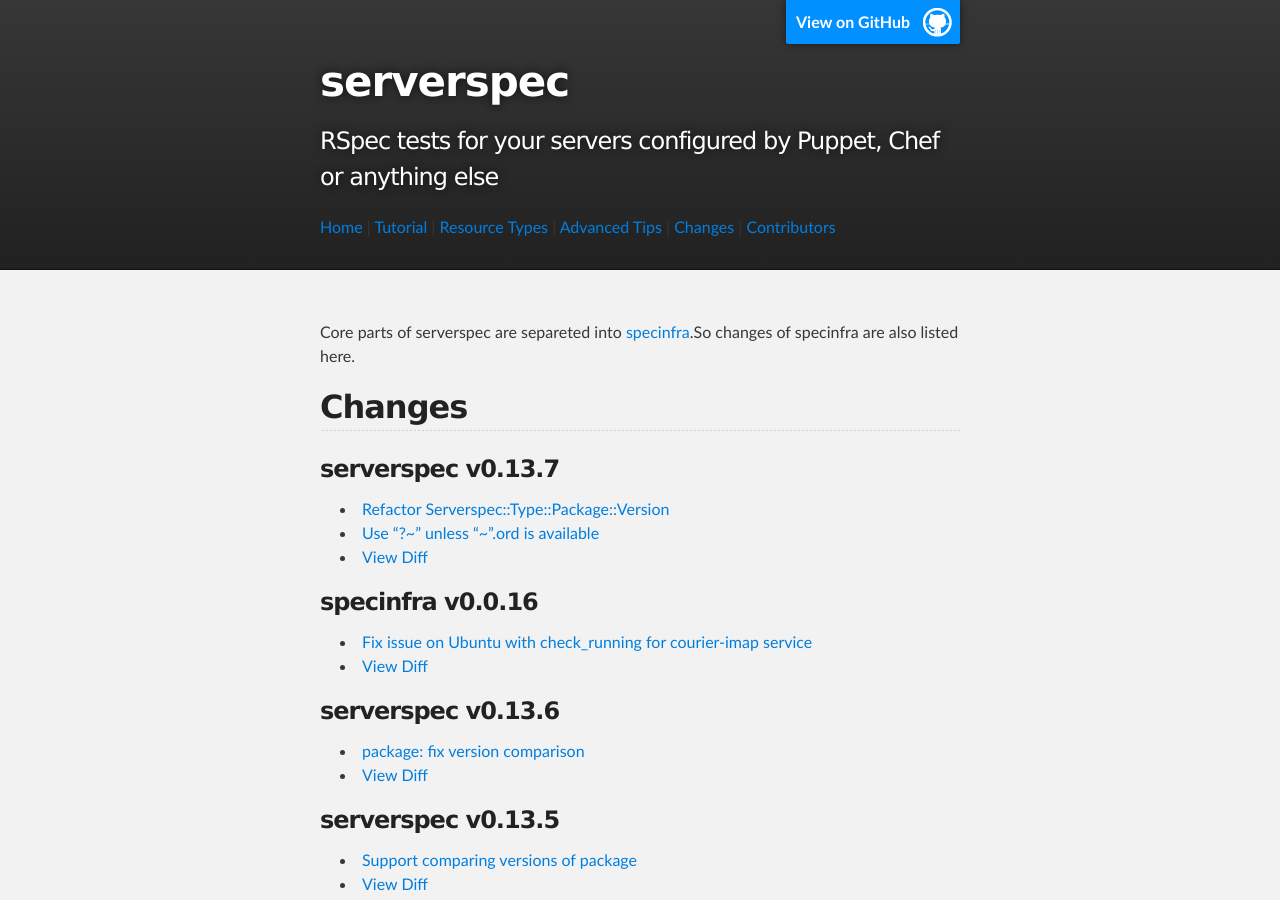
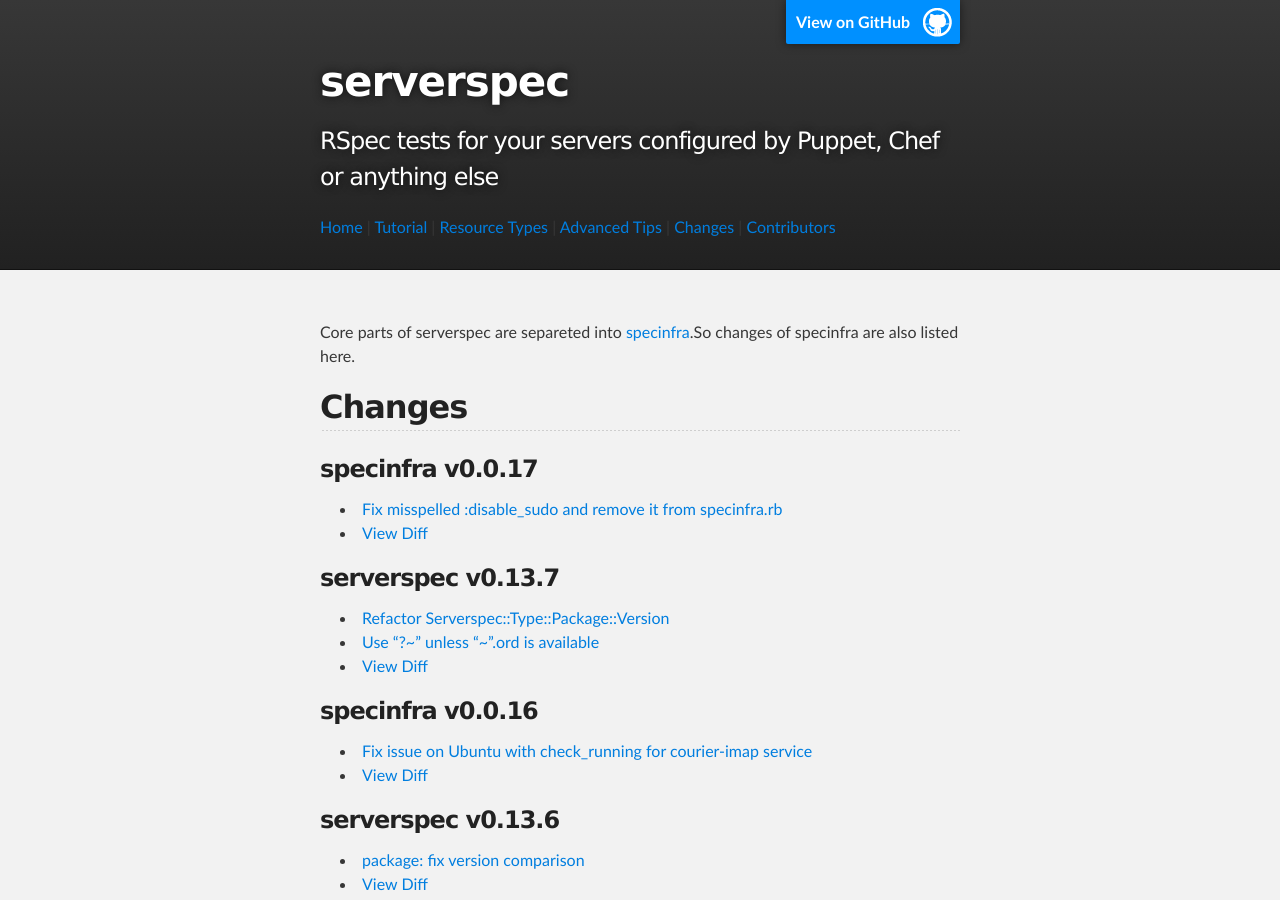
Before and after one commit to serverspec/serverspec.github.io, a Jekyll site: the page built from changes.md, in a window 1280 px wide and 900 px high. Built offline with Jekyll 4.4.1, drawn with Linux system fonts in a browser that asks for light colours; Markdown is read by kramdown in place of the engine named in the settings.

Commit message:
Add changes of v0.0.17

```diff
--- a/changes.md
+++ b/changes.md
@@ -6,6 +6,11 @@ title: Changes
 Core parts of serverspec are separeted into [specinfra](https://github.com/serverspec/specinfra).So changes of specinfra are also listed here.
 
 ## Changes
+
+### specinfra v0.0.17
+
+ * [Fix misspelled :disable_sudo and remove it from specinfra.rb](https://github.com/serverspec/specinfra/pull/25)
+ * [View Diff](https://github.com/serverspec/specinfra/compare/v0.0.16...v0.0.17)
 
 ### serverspec v0.13.7
 
```
